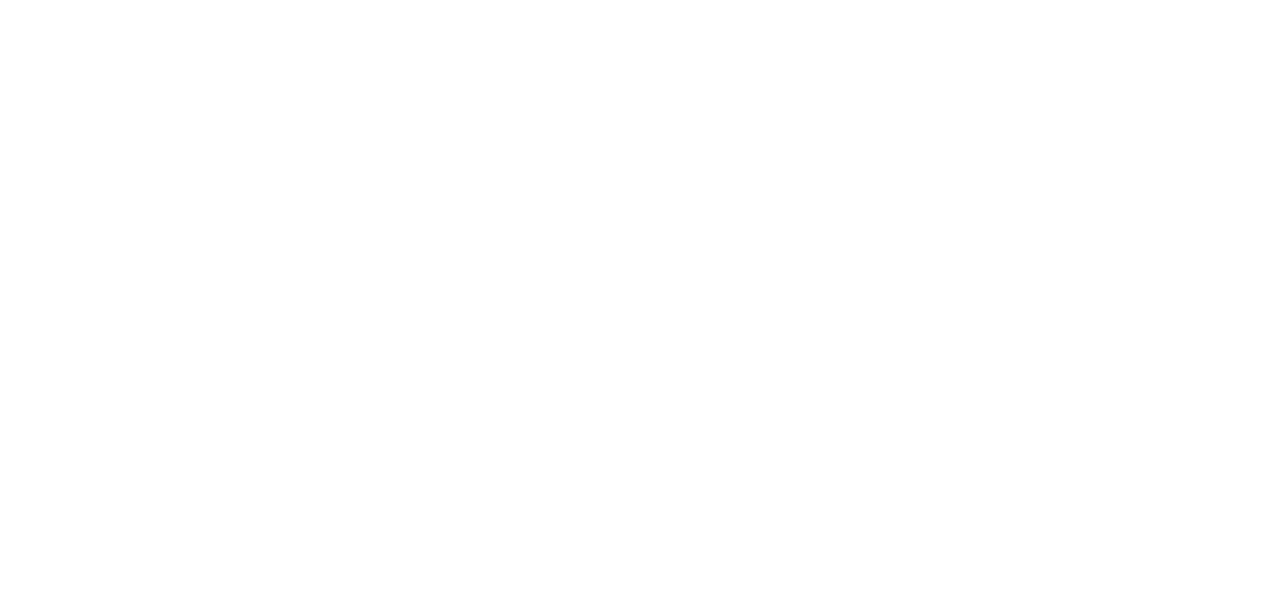
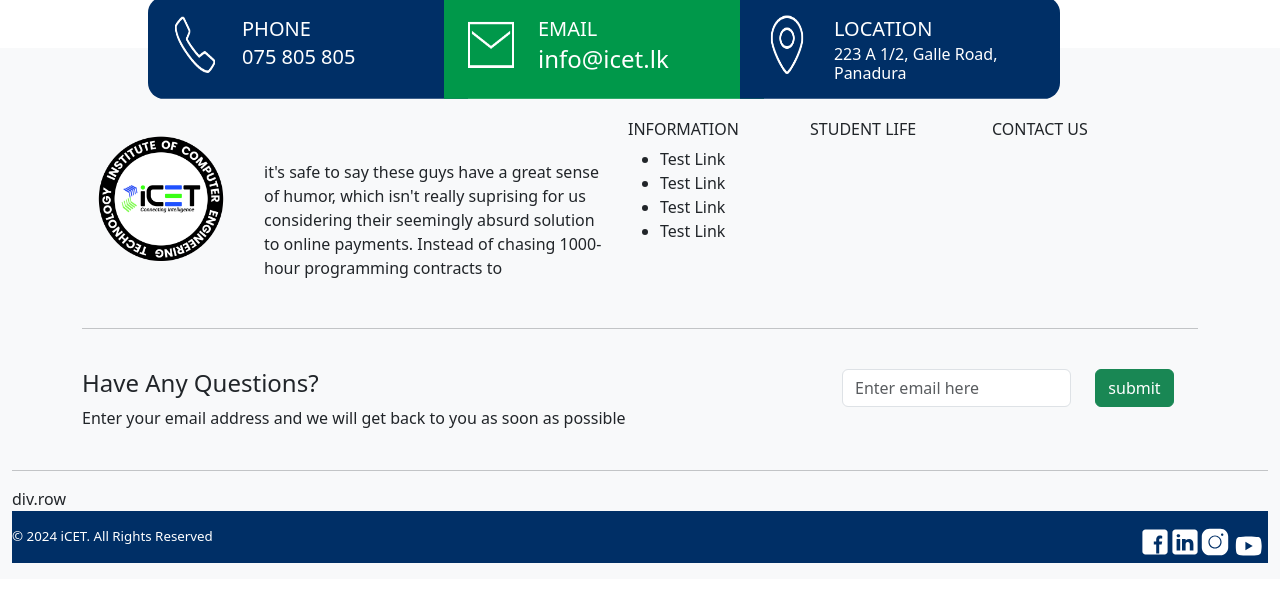
Before and after one commit to Jithma-Wickramarachchi/icet, a PHP site: page /footer.html in a window 1280 px wide. Before the commit the part shown is empty. Shown: the top 602 px of the page. Run offline with PHP 8.4, Linux system fonts and the light colour scheme.

Commit message:
Create contacts-div

```diff
--- a/assets/css/carosal.css
+++ b/assets/css/carosal.css
@@ -27,7 +27,7 @@
   }
   .card .img-wrapper {
       max-width: 100%;
-      height: 13em;
+      height: 26em;
       display: flex;
       justify-content: center;
       align-items: center;
--- /dev/null
+++ b/assets/css/footer.css
@@ -0,0 +1,14 @@
+.color-blue {
+    background-color: #002f66;
+}
+.color-green {
+    background-color: #00984a;
+}
+.big-icon{
+    height: 64px;
+    width: 70px;
+}
+.icon {
+    height: 30px;
+    width: 30px;
+}
--- a/footer.html
+++ b/footer.html
@@ -1,21 +1,177 @@
-<!-- Bootstrap JavaScript Libraries -->
-	<script src="https://cdn.jsdelivr.net/npm/@popperjs/core@2.11.8/dist/umd/popper.min.js" integrity="sha384-I7E8VVD/ismYTF4hNIPjVp/Zjvgyol6VFvRkX/vR+Vc4jQkC+hVqc2pM8ODewa9r" crossorigin="anonymous"></script>
+<!DOCTYPE html>
+<html lang="en">
 
-	<script src="https://cdn.jsdelivr.net/npm/bootstrap@5.3.2/dist/js/bootstrap.min.js" integrity="sha384-BBtl+eGJRgqQAUMxJ7pMwbEyER4l1g+O15P+16Ep7Q9Q+zqX6gSbd85u4mG4QzX+" crossorigin="anonymous"></script>
-	<script src="https://code.jquery.com/jquery-3.7.1.min.js" integrity="sha256-/JqT3SQfawRcv/BIHPThkBvs0OEvtFFmqPF/lYI/Cxo=" crossorigin="anonymous"></script>
-	<script>
-		$("li").hover(
-			function() {
-				$(this).find("span").stop().animate({
-					width: "100%",
-					opacity: "1",
-				}, 400, function() {})
-			},
-			function() {
-				$(this).find("span").stop().animate({
-					width: "0%",
-					opacity: "0",
-				}, 400, function() {})
-			}
-		);
-	</script>
+<head>
+    <meta charset="UTF-8">
+    <meta name="viewport" content="width=device-width, initial-scale=1.0">
+    <title>Footer</title>
+
+    <link href="https://cdn.jsdelivr.net/npm/bootstrap@5.3.3/dist/css/bootstrap.min.css" rel="stylesheet"
+        integrity="sha384-QWTKZyjpPEjISv5WaRU9OFeRpok6YctnYmDr5pNlyT2bRjXh0JMhjY6hW+ALEwIH" crossorigin="anonymous">
+    <link rel="stylesheet" href="/icet/assets/css/footer.css">
+</head>
+
+<body>
+
+
+    <footer class="bg-light pt-5 mt-5 position-relative" style="margin-bottom:-100px; ">
+
+        <!-- this shows on dekstop screens -->
+        <div
+            class="d-none d-sm-none d-md-block d-flex justify-content-center container text-white col-9 position-absolute top-0 start-50 translate-middle">
+            <div class="row">
+                <div class="row rounded-start-4 color-blue py-3 col-4">
+                    <img class="d-md-none d-lg-block big-icon col-md-3 col-lg-3 "
+                        src="/icet/assets/img/favicon/icons8-call-100.png" alt="">
+                    <div class=" col-md-12 col-lg-8">
+                        <h6 class="lead pt-1 mb-0">PHONE</h6>
+                            <h5 class="mt-1 mb-0 ">075 805 805</h5>
+                    </div>
+                </div>
+                <div class="row color-green py-3 col-4">
+                    <img class="d-md-none d-lg-block big-icon col-4"
+                        src="/icet/assets/img/favicon/icons8-mail-100.png" alt="">
+                    <div class="col-sm-12 col-md-12 col-lg-8">
+                        <h6 class="lead pt-1 mb-0">EMAIL</h6>
+                        <h4 class="mt-1 mb-0">info@icet.lk</h4>
+                    </div>
+                </div>
+                <div class="row rounded-end-4 color-blue py-3 col-4">
+                    <img class="d-md-none d-lg-block big-icon col-4"
+                        src="/icet/assets/img/favicon/icons8-location-96.png" alt="">
+                    <div class="col-md-12 col-lg-8">
+                        <h6 class="lead small pt-1 mb-0">LOCATION</h6>
+                        <h6 class="mt-1 mb-0">223 A 1/2, Galle Road, Panadura</h5>
+                    </div>
+                </div>
+            </div>
+        </div>
+        <!-- this shows on dekstop screens -->
+
+        <!-- this shows on mobile screens -->
+        <div
+        class="container-fluid d-sm-block d-md-none text-white position-absolute top-0 start-50 translate-middle">
+        <div class="row">
+            <div class="row color-blue py-3 col-4">
+                <img class="d-none d-sm-none d-md-none d-lg-block big-icon col-md-3 col-lg-3 "
+                    src="/icet/assets/img/favicon/icons8-call-100.png" alt="">
+                <div class=" col-md-12 col-lg-8">
+                    <h6 class="lead pt-1">PHONE</h6>
+                        <h5 class="mt-1 mb-0 ">075 805 805</h5>
+                </div>
+            </div>
+            <div class="row color-green py-3 col-4">
+                <img class="d-none d-sm-none d-md-none d-lg-block big-icon col-4"
+                    src="/icet/assets/img/favicon/icons8-mail-100.png" alt="">
+                <div class="col-sm-12 col-md-12 col-lg-8">
+                    <h6 class="lead pt-1">EMAIL</h6>
+                    <h4 class="mt-1 mb-0">info@icet.lk</h4>
+                </div>
+            </div>
+            <div class="row color-blue py-3 col-4">
+                <img class="d-none d-sm-none d-md-none d-lg-block big-icon col-4"
+                    src="/icet/assets/img/favicon/icons8-location-96.png" alt="">
+                <div class="col-md-12 col-lg-8">
+                    <h6 class="lead small pt-1">LOCATION</h6>
+                    <h6 class="mt-1 mb-0">223 A 1/2, Galle Road, Panadura</h5>
+                </div>
+            </div>
+        </div>
+    </div>
+        <!-- this shows on mobile screens -->
+
+
+        <div class="container mt-4">
+            <div class="row">
+                <div class="col-md-6 col-sm-12 row">
+                    <div class="col-4">
+                        <img class=" col-12" src="./assets/img/LOGO DESIGN.png" alt="">
+                    </div>
+                    <div class="col-8">
+                        <div class="py-3">
+                            <br>
+                            <p>it's safe to say these guys have a great sense of humor, which isn't really suprising for
+                                us
+                                considering their seemingly absurd solution to online payments. Instead of chasing
+                                1000-hour
+                                programming contracts to</p>
+                        </div>
+                    </div>
+                </div>
+
+                <div class="col-md-6 col-sm-12 row">
+                    <div class="col-4">
+                        <h6 class="text-uppercase">Information</h6>
+                        <ul>
+                            <li>Test Link</li>
+                            <li>Test Link</li>
+                            <li>Test Link</li>
+                            <li>Test Link</li>
+                        </ul>
+                    </div>
+                    <div class="col-4">
+                        <h6 class="text-uppercase">Student Life</h6>
+                    </div>
+                    <div class="col-4">
+
+                        <h6 class="text-uppercase">Contact Us</h6>
+                    </div>
+                </div>
+                <div class="col-md-12">
+                    <hr>
+                </div>
+            </div>
+        </div>
+        <div class="container-fluid">
+            <div class="row">
+                <div class="col-md-12">
+                    <div class="container">
+                        <div class="row my-4 mb-2">
+                            <div class="col-md-8">
+                                <h4>Have Any Questions?</h4>
+                                <p>Enter your email address and we will get back to you as soon as possible
+                                </p>
+                            </div>
+                            <div class="col-md-4">
+                                <form action="" method="post">
+                                    <div class="row">
+                                        <div class="col-md-8">
+                                            <input type="email" name="" class="form-control" id=""
+                                                placeholder="Enter email here">
+                                        </div>
+                                        <div class="col-md-4">
+                                            <button type="submit" class="btn btn-success">submit</button>
+                                        </div>
+                                    </div>
+                                </form>
+                            </div>
+                        </div>
+                    </div>
+                </div>
+                <div class="col-md-12">
+                    <hr>
+                    div.row
+                    <p class="text-white color-blue py-3" style="font-size: smaller;"> &copy; 2024 iCET. All Rights
+                        Reserved
+
+                        <img class="object-fit-cover float-end icon m-1"
+                            src="/icet/assets/img/favicon/icons8-youtube.svg" alt="">
+                        <img class="object-fit-cover float-end icon" src="/icet/assets/img/favicon/icons8-instagram.svg"
+                            alt="">
+                        <img class="object-fit-cover float-end icon" src="/icet/assets/img/favicon/icons8-linkedin.svg"
+                            alt="">
+                        <img class="object-fit-cover float-end icon" src="/icet/assets/img/favicon/icons8-facebook.svg"
+                            alt="">
+                    </p>
+                </div>
+            </div>
+        </div>
+    </footer>
+
+
+    <script src="https://cdn.jsdelivr.net/npm/bootstrap@5.3.3/dist/js/bootstrap.bundle.min.js"
+        integrity="sha384-YvpcrYf0tY3lHB60NNkmXc5s9fDVZLESaAA55NDzOxhy9GkcIdslK1eN7N6jIeHz"
+        crossorigin="anonymous"></script>
+</body>
+
+</html>
```
Also changed, not shown: carosal.html (+16 -10 lines), hero.html (added, +37 -0 lines), assets/img/LOGO DESIGN.png (added), assets/img/favicon/icons8-call-100.png (added), assets/img/favicon/icons8-facebook.svg (added), assets/img/favicon/icons8-instagram.svg (added), assets/img/favicon/icons8-linkedin.svg (added), assets/img/favicon/icons8-location-96.png (added), assets/img/favicon/icons8-mail-100.png (added), assets/img/favicon/icons8-youtube.svg (added).
